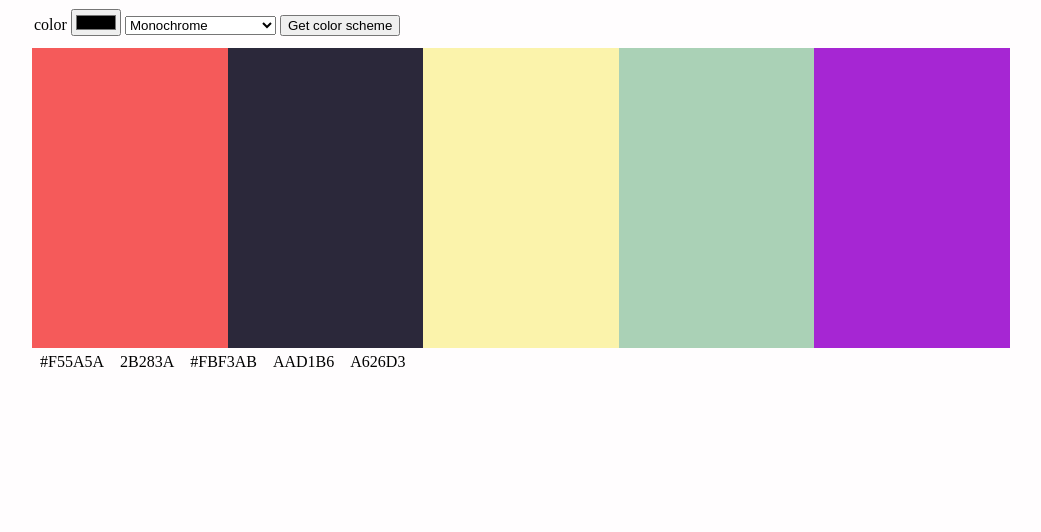
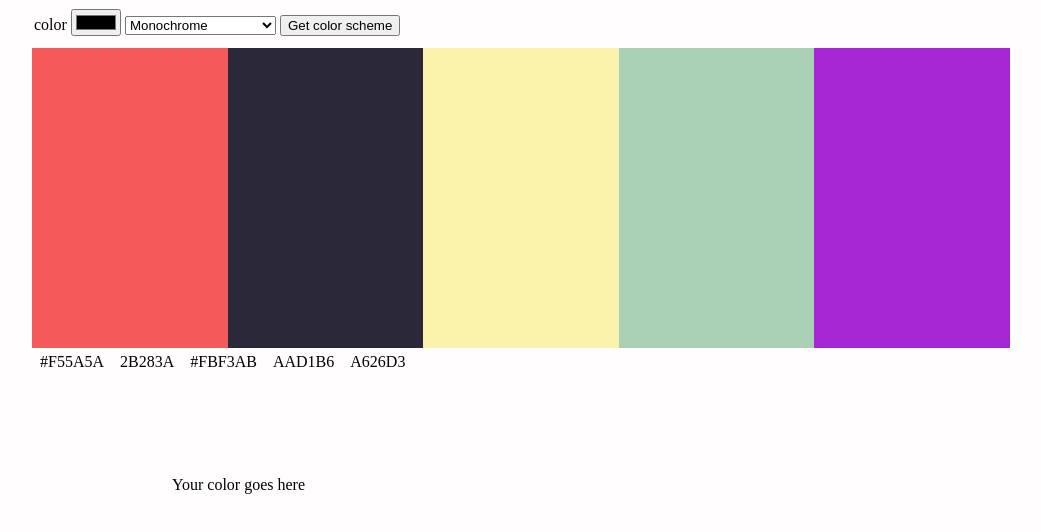
Before and after one commit to osandoval1976/color_scheme_scrimba_project, a website built with Vite: page index.html in a window 1280 px wide. Shown: the part 50-582 px from the top of the page, without its empty margins (58-1099 px from the left). Built offline with nearby package versions, Linux system fonts and the light colour scheme; no server answers.

Commit message:
update css

```diff
--- a/index.css
+++ b/index.css
@@ -63,4 +63,10 @@ body {
     margin:5px 8px;
 
 
+
+  }
+
+  .post{
+    margin-top: 100px;
+    margin-left: 140px;
 }
--- a/index.html
+++ b/index.html
@@ -48,6 +48,7 @@
         <div  class="text-5">A626D3</div>
        </div>
        </div>
+       <div class=post>Your color goes here</div>
         <script src="index.js"></script>
     </body>
 </html>
```
